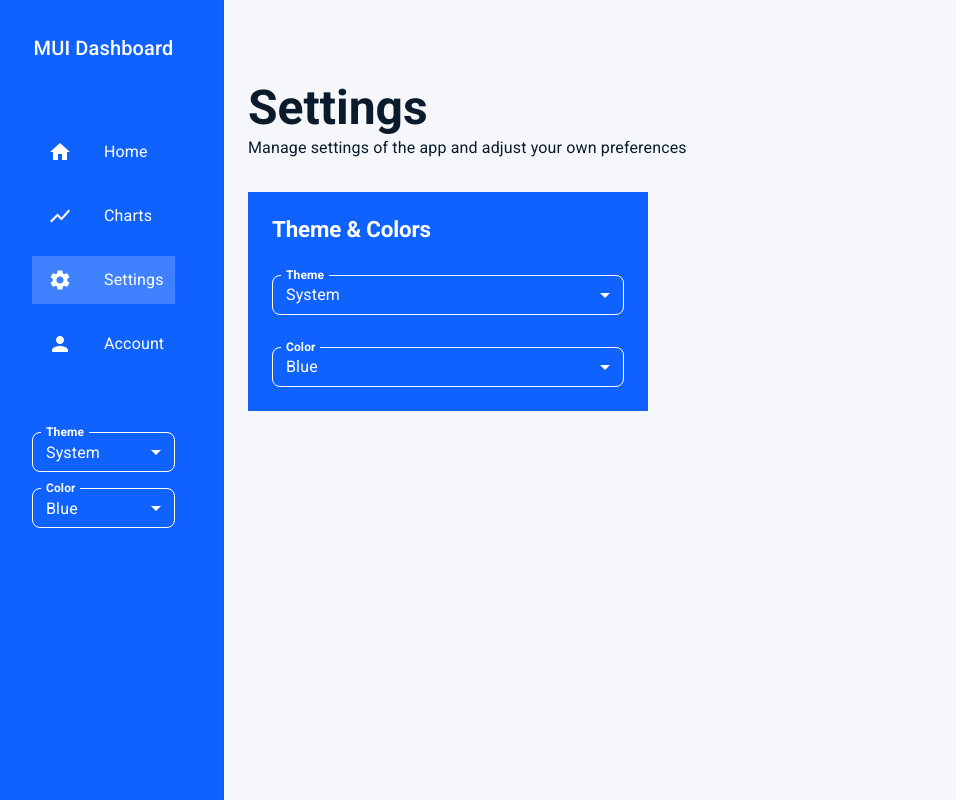
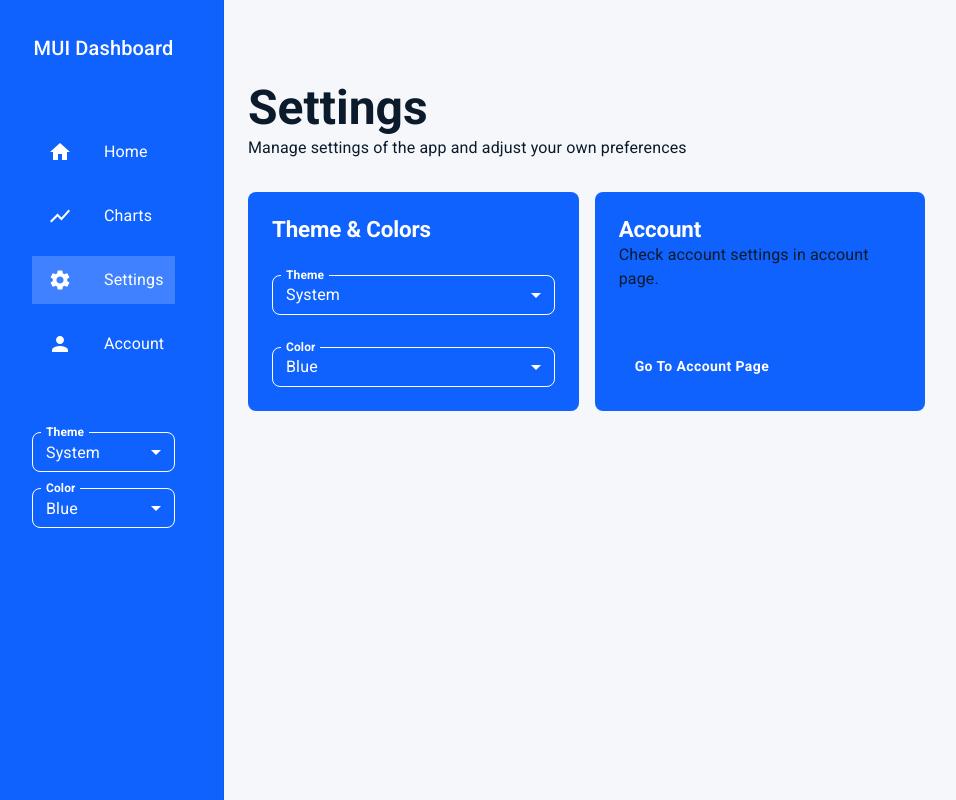
Before and after one commit to giuseppe2305/mui-dashboard, a React (Vite) app: page /settings in a window 1280 px wide. Shown: the whole page, without its empty margins (16-972 px from the left). Built offline with nearby package versions, Linux system fonts and the light colour scheme.

Commit message:
Built settings page.

```diff
--- a/src/components/Settings.tsx
+++ b/src/components/Settings.tsx
@@ -1,7 +1,8 @@
-import { Stack, Typography } from "@mui/material";
+import { Button, Grid, Stack, Typography } from "@mui/material";
 import { ColorSwitch } from "./ColorSwitch";
 import { PageContainer } from "./PageContainer";
 import { ThemeSwitch } from "./ThemeSwitch";
+import { Link } from "react-router";
 
 function Settings() {
   return (
@@ -9,13 +10,35 @@ function Settings() {
       <PageContainer.Title>Settings</PageContainer.Title>
       <PageContainer.Subtitle>Manage settings of the app and adjust your own preferences</PageContainer.Subtitle>
 
-      <Stack gap={4} sx={{ backgroundColor: "primary.main", p: 3, mt: 4 }} maxWidth={400}>
+      <Grid container sx={{ mt: 4 }} gap={2}>
+        <Grid size={{ xs: 12, lg: 4 }} sx={{ backgroundColor: "primary.main", p: 3, borderRadius: 1 }}>
+          <Stack gap={4}>
             <Typography variant="h2" color="primary.contrastText">
               Theme & Colors
             </Typography>
             <ThemeSwitch />
             <ColorSwitch />
           </Stack>
+        </Grid>
+        <Grid
+          size={{ xs: 12, lg: 4 }}
+          sx={{
+            backgroundColor: "primary.main",
+            p: 3,
+            borderRadius: 1,
+            display: "flex",
+            flexDirection: "column",
+          }}
+        >
+          <Typography variant="h2" color="primary.contrastText">
+            Account
+          </Typography>
+          <Typography sx={{ flexGrow: 1, minHeight: 60 }}>Check account settings in account page.</Typography>
+          <Link to="/account">
+            <Button variant="contained">Go To Account Page</Button>
+          </Link>
+        </Grid>
+      </Grid>
     </PageContainer>
   );
 }
```
Lines whose indentation alone changed are shown as unchanged.
